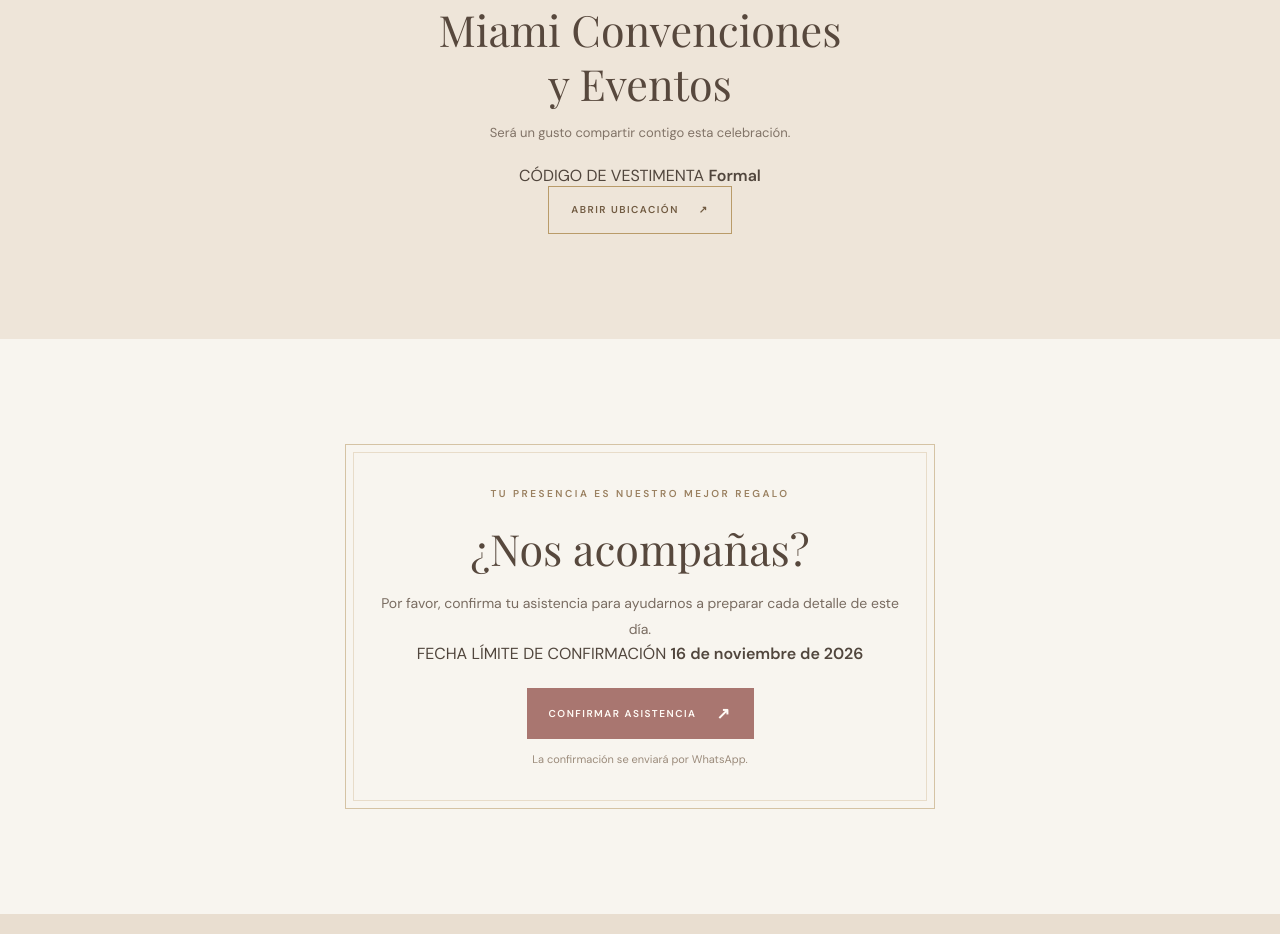
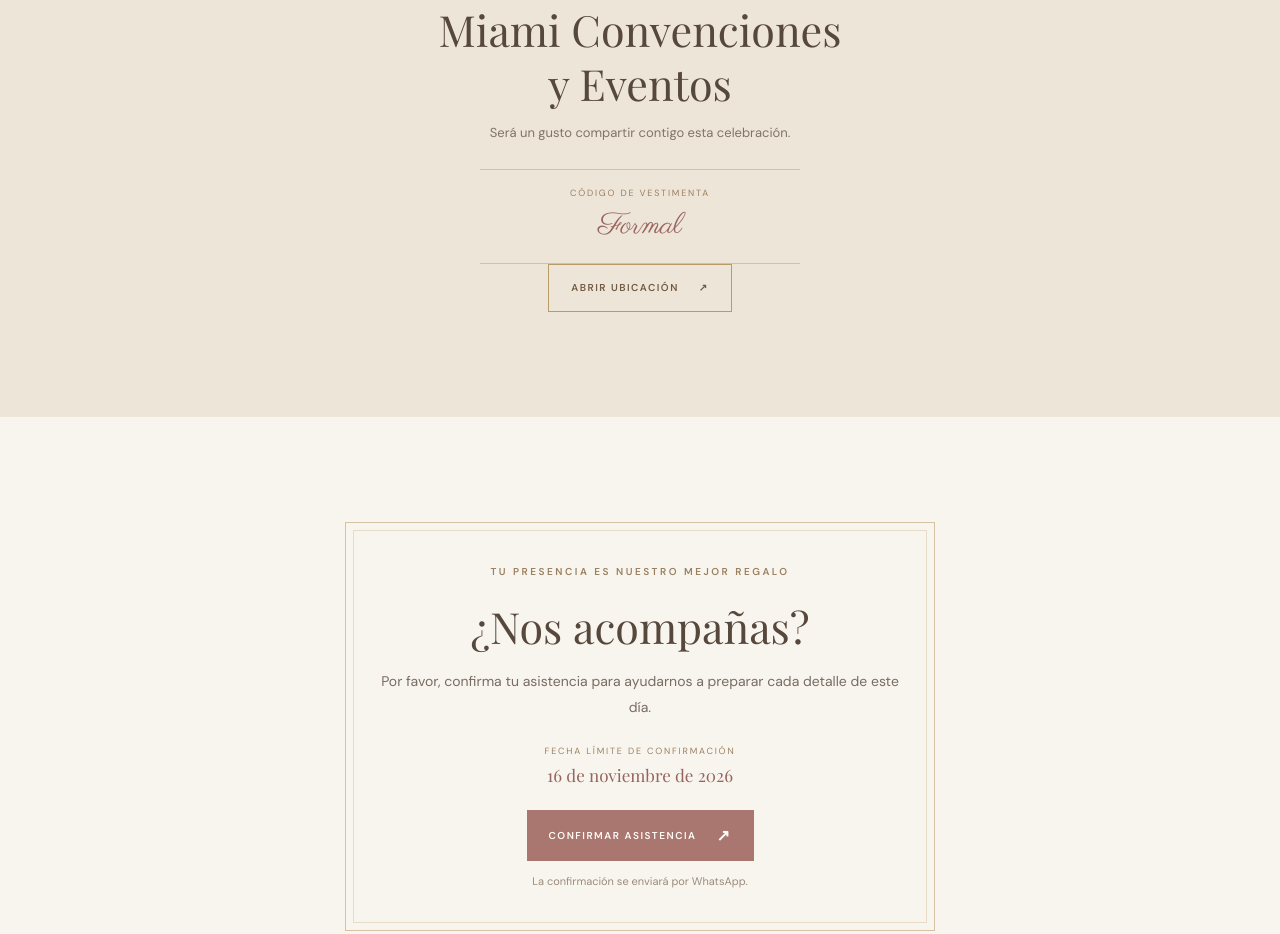
Before and after one commit to cumpleteresita/80s, a plain HTML site: page index.html in a window 1280 px wide. Shown: the part 1688-2622 px from the top of the page. Drawn offline with nearby package versions, Linux system fonts and the light colour scheme.

Commit message:
Update styles.css

```diff
--- a/styles.css
+++ b/styles.css
@@ -196,3 +196,44 @@ html{scroll-behavior:auto}
     justify-self: start;
   }
 }
+/* Código de vestimenta */
+.dress-code {
+  margin: 28px auto 0;
+  padding: 17px 15px;
+  border-top: 1px solid rgba(196, 164, 107, .55);
+  border-bottom: 1px solid rgba(196, 164, 107, .55);
+  max-width: 320px;
+  display: flex;
+  flex-direction: column;
+  gap: 7px;
+}
+
+.dress-code span,
+.confirmation-deadline span {
+  font-family: "DM Sans", sans-serif;
+  font-size: 9px;
+  letter-spacing: .20em;
+  color: #9a8060;
+}
+
+.dress-code strong {
+  font-family: "Parisienne", cursive;
+  font-size: 30px;
+  font-weight: 400;
+  color: #98645f;
+}
+
+/* Fecha límite de confirmación */
+.confirmation-deadline {
+  margin: 24px auto 0;
+  display: flex;
+  flex-direction: column;
+  gap: 7px;
+}
+
+.confirmation-deadline strong {
+  font-family: "Playfair Display", serif;
+  font-size: 17px;
+  font-weight: 400;
+  color: #98645f;
+}
```
